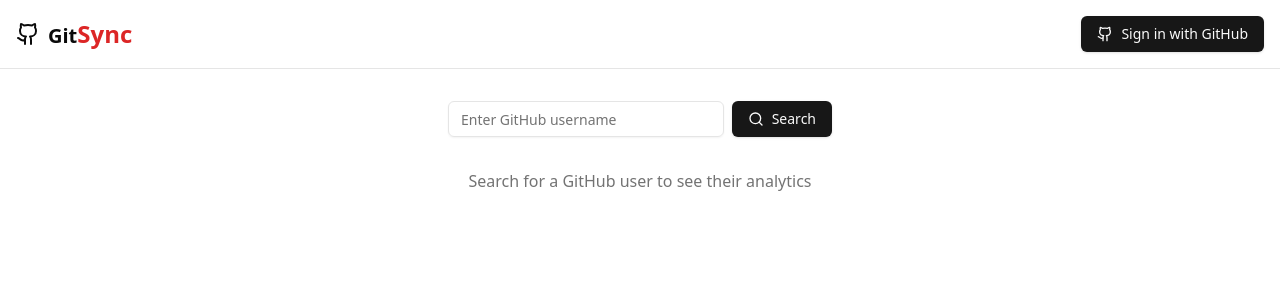
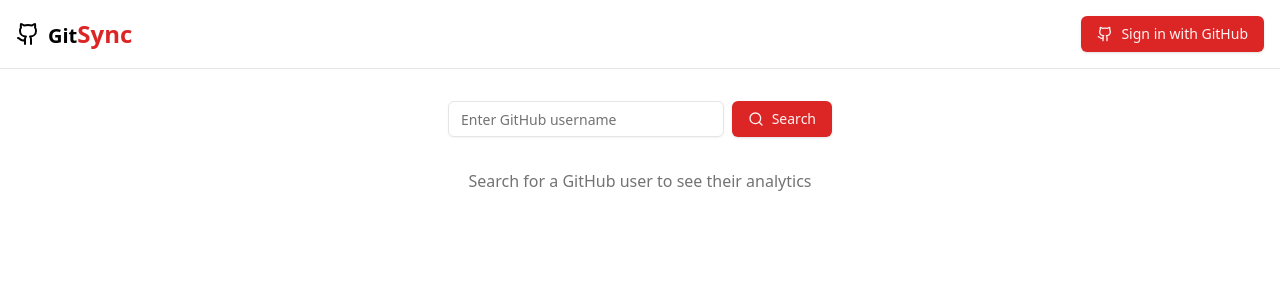
Before and after one commit to Blackie360/SDG-chat-bot-, a React (Vite) app: page / in a window 1280 px wide. Shown: the top 300 px of the page. Built offline with nearby package versions, Linux system fonts and the light colour scheme; no server answers.

Commit message:
loading component

```diff
--- a/src/index.css
+++ b/src/index.css
@@ -10,8 +10,8 @@
     --card-foreground: 0 0% 3.9%;
     --popover: 0 0% 100%;
     --popover-foreground: 0 0% 3.9%;
-    --primary: 0 0% 9%;
-    --primary-foreground: 0 0% 98%;
+    --primary: 0 72.2% 50.6%;
+    --primary-foreground: 0 85.7% 97.3%;
     --secondary: 0 0% 96.1%;
     --secondary-foreground: 0 0% 9%;
     --muted: 0 0% 96.1%;
@@ -22,13 +22,13 @@
     --destructive-foreground: 0 0% 98%;
     --border: 0 0% 89.8%;
     --input: 0 0% 89.8%;
-    --ring: 0 0% 3.9%;
+    --ring: 0 72.2% 50.6%;
+    --radius: 0.5rem;
     --chart-1: 12 76% 61%;
     --chart-2: 173 58% 39%;
     --chart-3: 197 37% 24%;
     --chart-4: 43 74% 66%;
     --chart-5: 27 87% 67%;
-    --radius: 0.5rem;
   }
 
   .dark {
@@ -38,8 +38,8 @@
     --card-foreground: 0 0% 98%;
     --popover: 0 0% 3.9%;
     --popover-foreground: 0 0% 98%;
-    --primary: 0 0% 98%;
-    --primary-foreground: 0 0% 9%;
+    --primary: 0 72.2% 50.6%;
+    --primary-foreground: 0 85.7% 97.3%;
     --secondary: 0 0% 14.9%;
     --secondary-foreground: 0 0% 98%;
     --muted: 0 0% 14.9%;
@@ -50,7 +50,7 @@
     --destructive-foreground: 0 0% 98%;
     --border: 0 0% 14.9%;
     --input: 0 0% 14.9%;
-    --ring: 0 0% 83.1%;
+    --ring: 0 72.2% 50.6%;
     --chart-1: 220 70% 50%;
     --chart-2: 160 60% 45%;
     --chart-3: 30 80% 55%;
@@ -58,19 +58,3 @@
     --chart-5: 340 75% 55%;
   }
 }
-
-@layer base {
-  * {
-    @apply border-border;
-  }
-  body {
-    @apply bg-background text-foreground;
-    margin: 0;
-    min-width: 320px;
-    min-height: 100vh;
-  }
-}
-
-.grid-cols-53 {
-  grid-template-columns: repeat(53, minmax(0, 1fr));
-}
```
